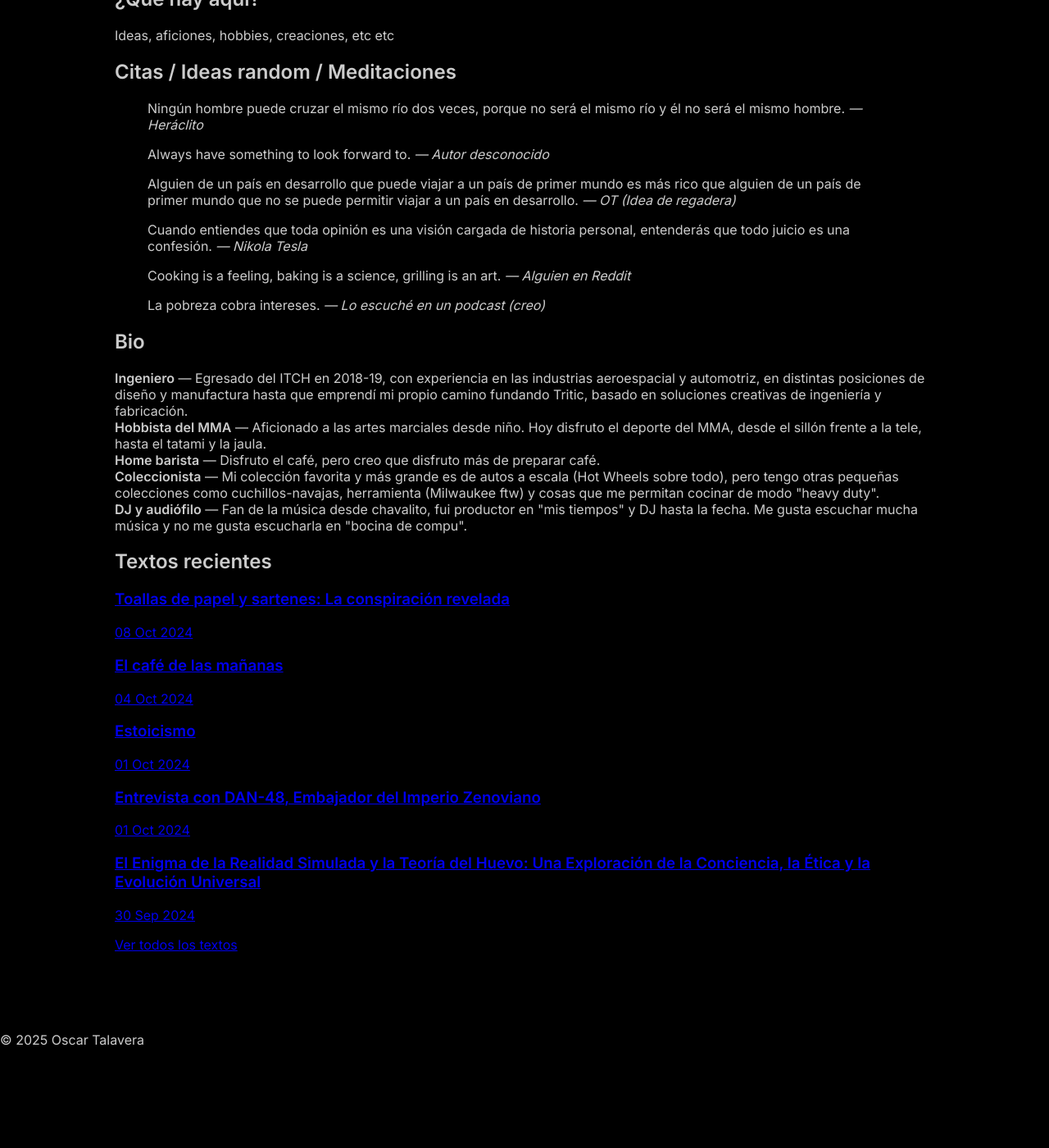
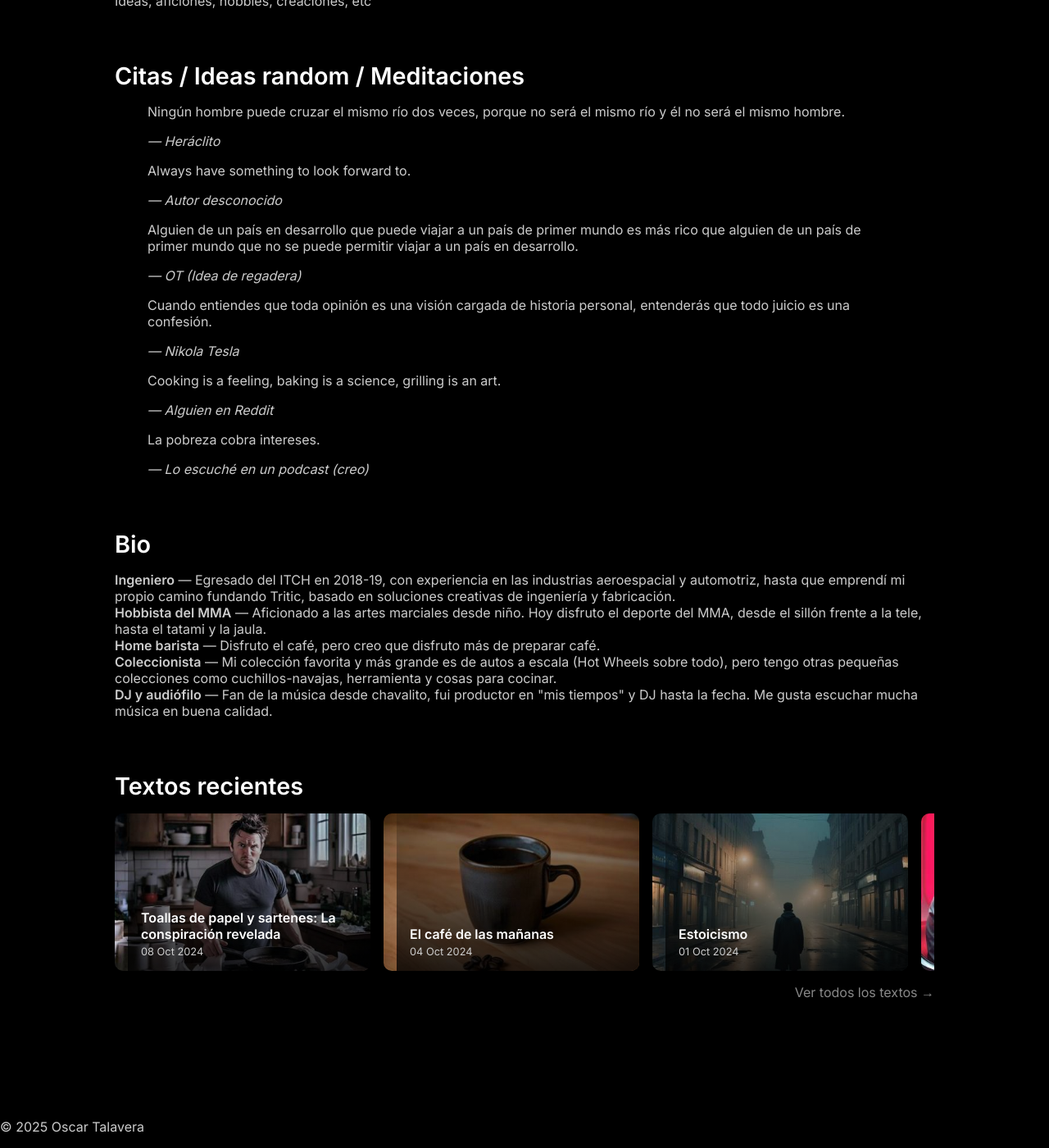
Before and after one commit to oscarttalavera/oscartalavera.com, a Jekyll site: the page built from index.md, in a window 1280 px wide and 1400 px high, scrolled down 404 px. Shown: the whole window at 82% size. Built offline with Jekyll 4.4.1, drawn with Linux system fonts in a browser that asks for light colours; before the commit the page ends 1698 px from its top, so only the background shows below that; some of the changed text lies outside the part shown.

Commit message:
Update index.md

```diff
--- a/index.md
+++ b/index.md
@@ -1,68 +1,67 @@
 ---
 layout: custom
-title: Oscar Talavera
+title: Inicio
 ---
 
-<p style="text-align: right; margin-bottom: 2rem;"><a href="/textos">→ Textos</a></p>
-
-<section>
+<section class="section">
   <h2>¿Qué hay aquí?</h2>
-  <p>Ideas, aficiones, hobbies, creaciones, etc etc</p>
+  <p>Ideas, aficiones, hobbies, creaciones, etc</p>
 </section>
 
-<section>
+<section class="section quotes-section">
   <h2>Citas / Ideas random / Meditaciones</h2>
-
-  <blockquote>
-    Ningún hombre puede cruzar el mismo río dos veces, porque no será el mismo río y él no será el mismo hombre.
-    <cite>— Heráclito</cite>
-  </blockquote>
-  <blockquote>
-    Always have something to look forward to.
-    <cite>— Autor desconocido</cite>
-  </blockquote>
-  <blockquote>
-    Alguien de un país en desarrollo que puede viajar a un país de primer mundo es más rico que alguien de un país de primer mundo que no se puede permitir viajar a un país en desarrollo.
-    <cite>— OT (Idea de regadera)</cite>
-  </blockquote>
-  <blockquote>
-    Cuando entiendes que toda opinión es una visión cargada de historia personal, entenderás que todo juicio es una confesión.
-    <cite>— Nikola Tesla</cite>
-  </blockquote>
-  <blockquote>
-    Cooking is a feeling, baking is a science, grilling is an art.
-    <cite>— Alguien en Reddit</cite>
-  </blockquote>
-  <blockquote>
-    La pobreza cobra intereses.
-    <cite>— Lo escuché en un podcast (creo)</cite>
-  </blockquote>
+  <div class="quotes">
+    <blockquote>
+      <p>Ningún hombre puede cruzar el mismo río dos veces, porque no será el mismo río y él no será el mismo hombre.</p>
+      <cite>— Heráclito</cite>
+    </blockquote>
+    <blockquote>
+      <p>Always have something to look forward to.</p>
+      <cite>— Autor desconocido</cite>
+    </blockquote>
+    <blockquote>
+      <p>Alguien de un país en desarrollo que puede viajar a un país de primer mundo es más rico que alguien de un país de primer mundo que no se puede permitir viajar a un país en desarrollo.</p>
+      <cite>— OT (Idea de regadera)</cite>
+    </blockquote>
+    <blockquote>
+      <p>Cuando entiendes que toda opinión es una visión cargada de historia personal, entenderás que todo juicio es una confesión.</p>
+      <cite>— Nikola Tesla</cite>
+    </blockquote>
+    <blockquote>
+      <p>Cooking is a feeling, baking is a science, grilling is an art.</p>
+      <cite>— Alguien en Reddit</cite>
+    </blockquote>
+    <blockquote>
+      <p>La pobreza cobra intereses.</p>
+      <cite>— Lo escuché en un podcast (creo)</cite>
+    </blockquote>
+  </div>
 </section>
 
-<section>
+<section class="section bio-section">
   <h2>Bio</h2>
-  <ul>
-    <li><strong>Ingeniero</strong> — Egresado del ITCH en 2018-19, con experiencia en las industrias aeroespacial y automotriz, en distintas posiciones de diseño y manufactura hasta que emprendí mi propio camino fundando Tritic, basado en soluciones creativas de ingeniería y fabricación.</li>
+  <ul class="bio-list">
+    <li><strong>Ingeniero</strong> — Egresado del ITCH en 2018-19, con experiencia en las industrias aeroespacial y automotriz, hasta que emprendí mi propio camino fundando Tritic, basado en soluciones creativas de ingeniería y fabricación.</li>
     <li><strong>Hobbista del MMA</strong> — Aficionado a las artes marciales desde niño. Hoy disfruto el deporte del MMA, desde el sillón frente a la tele, hasta el tatami y la jaula.</li>
     <li><strong>Home barista</strong> — Disfruto el café, pero creo que disfruto más de preparar café.</li>
-    <li><strong>Coleccionista</strong> — Mi colección favorita y más grande es de autos a escala (Hot Wheels sobre todo), pero tengo otras pequeñas colecciones como cuchillos-navajas, herramienta (Milwaukee ftw) y cosas que me permitan cocinar de modo "heavy duty".</li>
-    <li><strong>DJ y audiófilo</strong> — Fan de la música desde chavalito, fui productor en "mis tiempos" y DJ hasta la fecha. Me gusta escuchar mucha música y no me gusta escucharla en "bocina de compu".</li>
+    <li><strong>Coleccionista</strong> — Mi colección favorita y más grande es de autos a escala (Hot Wheels sobre todo), pero tengo otras pequeñas colecciones como cuchillos-navajas, herramienta y cosas para cocinar.</li>
+    <li><strong>DJ y audiófilo</strong> — Fan de la música desde chavalito, fui productor en "mis tiempos" y DJ hasta la fecha. Me gusta escuchar mucha música en buena calidad.</li>
   </ul>
 </section>
 
-
-<h2>Textos recientes</h2>
-<ul class="posts">
-  {% for post in site.posts limit:5 %}
-    <li class="post-preview">
+<section class="section recent-posts-section">
+  <h2>Textos recientes</h2>
+  <div class="post-carousel">
+    {% for post in site.posts limit:5 %}
+    <div class="post-card" style="background-image: url('{{ post.image }}');">
       <a href="{{ post.url }}">
-        {% if post.featured_image %}
-          <img src="{{ post.featured_image }}" alt="Imagen de {{ post.title }}" class="post-image">
-        {% endif %}
-        <h3>{{ post.title }}</h3>
-        <p>{{ post.date | date: "%d %b %Y" }}</p>
+        <div class="overlay">
+          <h3>{{ post.title }}</h3>
+          <p>{{ post.date | date: "%d %b %Y" }}</p>
+        </div>
       </a>
-    </li>
-  {% endfor %}
-</ul>
-<a href="/textos/">Ver todos los textos</a>
+    </div>
+    {% endfor %}
+  </div>
+  <a href="/textos" class="ver-todos">Ver todos los textos →</a>
+</section>
```
